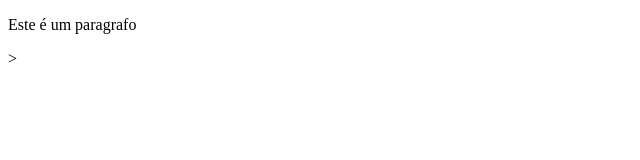
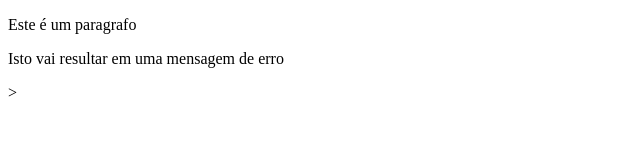
Before and after one commit to dudasstuart/tarefa2102, a plain HTML site: page index.html in a window 1280 px wide. Shown: the whole page, without its empty margins (0-640 px from the left). Drawn offline with Linux system fonts and the light colour scheme.

Commit message:
Mensagem de erro

```diff
--- a/index.html
+++ b/index.html
@@ -6,5 +6,6 @@
 
 <body>
 	<p>Este é um paragrafo</p>
+	<p>Isto vai resultar em uma mensagem de erro</p>
 </body>
 </html>>
```
